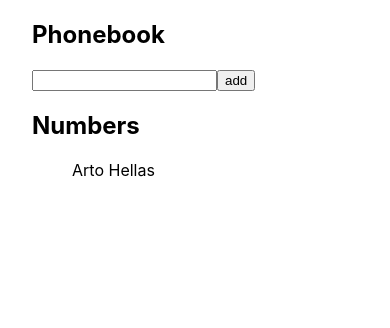
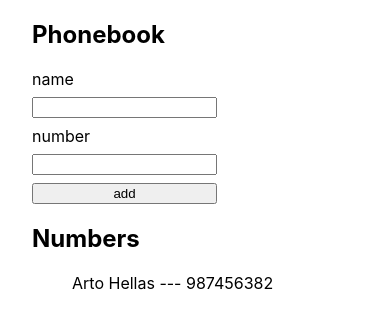
Before and after one commit to lseijp00/FullStackOpe, a React (Vite) app in the folder part 2/Phonebook/: page / in a window 390 px wide. Shown: the top 328 px of the page. Built offline with nearby package versions, Linux system fonts and the light colour scheme.

Commit message:
Phonebook, 2.8

```diff
--- a/part 2/Phonebook/src/App.jsx
+++ b/part 2/Phonebook/src/App.jsx
@@ -1,34 +1,54 @@
 import { useState } from 'react'
 import './App.css'
 const App = () => {
-  const [persons, setPersons] = useState([{ name: 'Arto Hellas' }])
+  const [persons, setPersons] = useState([
+    { name: 'Arto Hellas', number: '987456382' },
+  ])
   const [newName, setNewName] = useState('')
+  const [newNumber, setNewNumber] = useState('')
 
-  const handleNoteChange = (e) => {
+  const handleNameChange = (e) => {
     e.preventDefault()
     setNewName(e.target.value)
   }
+  const handleNumberChange = (e) => {
+    e.preventDefault()
+    setNewNumber(e.target.value)
+  }
+
   const addContact = (e) => {
     e.preventDefault()
-    const newContact = { name: newName }
+    const newContact = { name: newName, number: newNumber }
     const arrNames = persons.map((person) => person.name)
     if (arrNames.includes(newContact.name))
       alert(`${newName} already exists in array`)
     else setPersons([...persons, newContact])
 
     setNewName('')
+    setNewNumber('')
   }
+
   return (
     <div>
       <h2>Phonebook</h2>
-      <form onSubmit={addContact}>
-        <input value={newName} onChange={handleNoteChange} />
+      <form
+        style={{
+          display: 'inline-flex',
+          gap: '.5rem',
+          flexDirection: 'column',
+        }}
+        onSubmit={addContact}
+      >
+        name <input value={newName} onChange={handleNameChange} />
+        number <input value={newNumber} onChange={handleNumberChange} />
         <button type='submit'>add</button>
       </form>
       <h2>Numbers</h2>
       <ul>
         {persons.map((person, i) => (
-          <li key={i}>{person.name}</li>
+          <li key={i}>
+            {person.name} --- {person.number}
+          </li>
         ))}
       </ul>
     </div>
```
